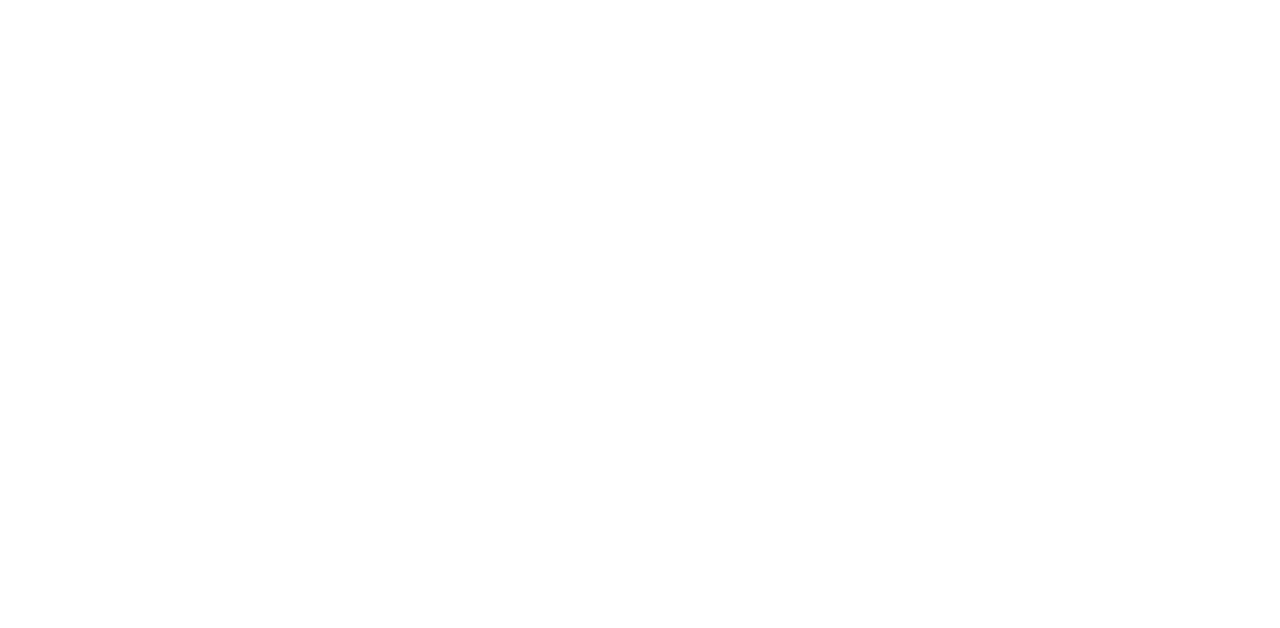
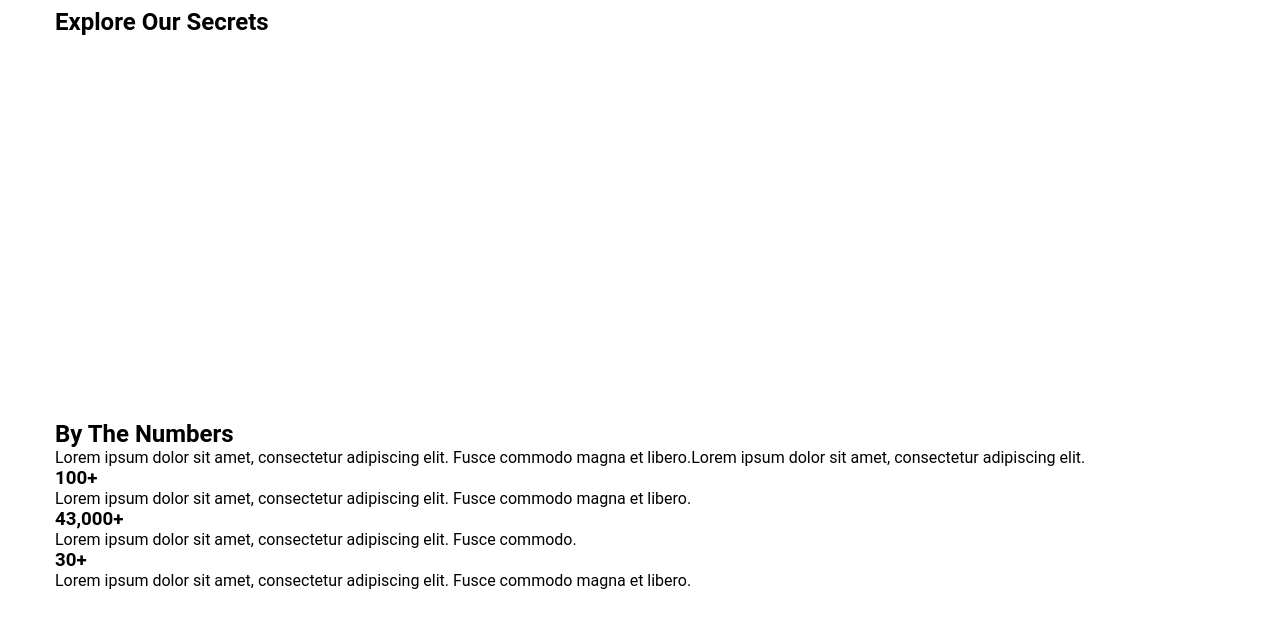
Before and after one commit to Bohdana-Halenko/2sem-19-2-, a plain HTML site: page index.html in a window 1280 px wide. Drawn offline with Linux system fonts and the light colour scheme.

Commit message:
ver. 1
added html code to section with statistics. Added colors and reset

```diff
--- a/index.html
+++ b/index.html
@@ -8,6 +8,63 @@
     <link rel="stylesheet" href="./css/main.min.css">
 </head>
 <body>
+    <main class="main">
+        <section class="statistics">
+            <div class="container">
+                <div class="catalogue">
+                    <h2 class="catalogue__title">
+                        Explore Our Secrets
+                    </h2>
+                    <div>
+                        <svg class="catalogue__left-arrow">
 
+                        </svg>
+                        <ul class="catalogue__list">
+                            <li class="catalogue__item">
+                                <img src="" alt="" class="catalogue__slides">
+                            </li>
+                            <li class="catalogue__item">
+                                <img src="" alt="" class="catalogue__slides">
+                            </li>
+                            <li class="catalogue__item">
+                                <img src="" alt="" class="catalogue__slides">
+                            </li>
+                        </ul>
+                        <svg  class="catalogue__right-arrow">
+
+                        </svg>
+                    </div>
+                    <img class="catalogue__slides-punctuation" src="" alt="">
+                </div>
+                <div class="numbers">
+                    <h2 class="numbers__title">
+                        By The Numbers
+                    </h2>
+                    <p class="numbers__text">
+                        Lorem ipsum dolor sit amet, consectetur adipiscing elit. Fusce commodo magna et libero.Lorem ipsum dolor sit amet, consectetur adipiscing elit.
+                    </p>
+                    <ul class="numbers__list">
+                        <li class="numbers__item">
+                            <h3 class="numbers__list-title">100+</h3>
+                            <p class="numbers__text">Lorem ipsum dolor sit amet, consectetur adipiscing elit. Fusce commodo magna et libero.</p>
+                        </li>
+                        <li class="numbers__item">
+                            <h3 class="numbers__list-title">43,000+</h3>
+                            <p class="numbers__text">Lorem ipsum dolor sit amet, consectetur adipiscing elit. Fusce commodo.</p>
+                        </li>
+                        <li class="numbers__item">
+                            <h3 class="numbers__list-title">30+</h3>
+                            <p class="numbers__text">Lorem ipsum dolor sit amet, consectetur adipiscing elit. Fusce commodo magna et libero.</p>
+                        </li>
+                    </ul>
+
+
+
+
+
+                </div>
+            </div>
+        </section>
+    </main>
 </body>
 </html>
--- a/sass/base/_all-styles.scss
+++ b/sass/base/_all-styles.scss
@@ -0,0 +1,37 @@
+*{
+    box-sizing: border-box;
+}
+body{
+    font-family: 'Roboto', sans-serif;
+}
+ul{
+    list-style: none;
+    padding: 0;
+    margin: 0;
+}
+p, h1, h2, h3, h4, h5, h6{
+    margin: 0;
+}
+a{
+    text-decoration: none;
+    cursor: pointer;
+}
+button{
+    cursor: pointer;
+}
+.container{
+    width: 314px;
+    margin: 0 auto;
+    padding: 0 30px;
+}
+@media screen and (min-width: 480px){
+    .container{
+        width: 480px;
+    }
+}
+@media screen and (min-width: 1200px){
+    .container{
+        width: 1200px;
+        padding: 0 15px;
+    }
+}
--- a/sass/base/_colors.scss
+++ b/sass/base/_colors.scss
@@ -0,0 +1,13 @@
+$title-light: #FFFFFF;
+$icon-fill: #FFFFFF;
+$header-button-text: rgba(255, 255, 255, 0.8);
+$contrast-color: #DD2242;
+$header-list-background: rgba(0, 0, 0, 0.6);
+$header-list-text: #939393;
+$text-color: #E0E0E0;
+$title-dark: #010A20;
+$secrets-fill: #020B20;
+$main-text: #6F7787;
+$expirience-text: rgba(255, 255, 255, 0.7);
+$guide-text: #010A20;
+$footer-background: #010A20;
```
Also changed, not shown: css/main.css, css/main.min.css, 2 other files.
